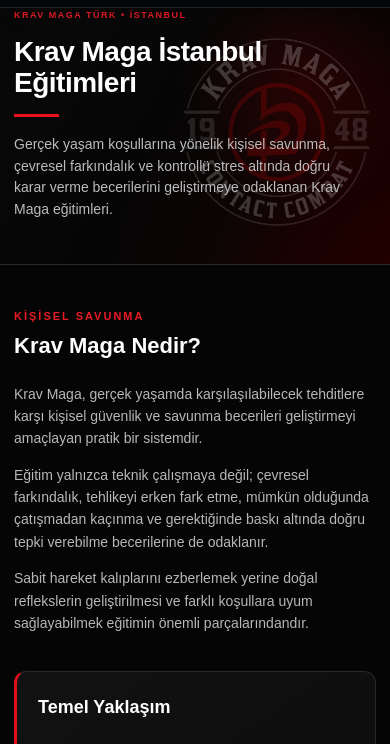
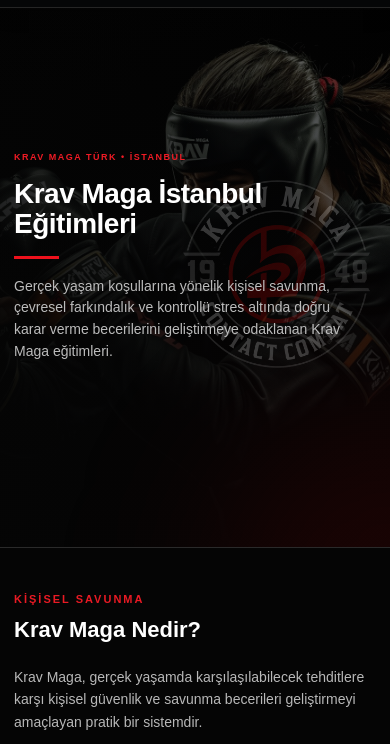
Before and after one commit to kravmagaturk/kravmaga-turk-website, a plain HTML site: page krav-maga.html in a window 390 px wide. Shown: the part 57-801 px from the top of the page. Drawn offline with Linux system fonts and the light colour scheme.

Commit message:
Add supplied Krav Maga hero photograph

```diff
--- a/krav-maga.html
+++ b/krav-maga.html
@@ -68,10 +68,29 @@
     display:flex;
     align-items:center;
     overflow:hidden;
+    isolation:isolate;
     border-bottom:1px solid #2a2a2a;
-    background:
-        radial-gradient(circle at 78% 30%,rgba(190,0,0,.17),transparent 35%),
-        linear-gradient(120deg,#080808 0%,#050505 68%,#100000 100%);
+    background:#050505;
+}
+
+.kmt-hero-bg{
+    position:absolute;
+    inset:0;
+    z-index:-2;
+    width:100%;
+    height:100%;
+    display:block;
+    object-fit:cover;
+    object-position:62% 45%;
+    filter:brightness(.68) contrast(1.04) saturate(.88);
+}
+
+.kmt-hero-shade{
+    position:absolute;
+    inset:0;
+    z-index:-1;
+    pointer-events:none;
+    background:linear-gradient(90deg,rgba(5,5,5,.80) 0%,rgba(5,5,5,.68) 38%,rgba(5,5,5,.30) 62%,rgba(5,5,5,.08) 100%);
 }
 
 /* GERÇEK 19-48 LOGO WATERMARK */
@@ -675,7 +694,15 @@
     }
 
     .kmt-hero{
-        min-height:auto;
+        min-height:540px;
+    }
+
+    .kmt-hero-bg{
+        object-position:68% center;
+    }
+
+    .kmt-hero-shade{
+        background:linear-gradient(0deg,rgba(5,5,5,.91) 0%,rgba(5,5,5,.72) 44%,rgba(5,5,5,.18) 100%),linear-gradient(90deg,rgba(5,5,5,.58),rgba(5,5,5,.10));
     }
 
     .kmt-hero:before{
@@ -919,6 +946,8 @@
 <!-- HERO -->
 
 <section class="kmt-hero">
+<img class="kmt-hero-bg" src="assets/krav-maga/krav-maga-hero-20261004.jpg?v=20261004" alt="" aria-hidden="true">
+<div class="kmt-hero-shade" aria-hidden="true"></div>
 <div class="kmt-wrap">
 
 <div class="kmt-hero-content">
```
Also changed, not shown: assets/krav-maga/krav-maga-hero-20261004.jpg (added).
